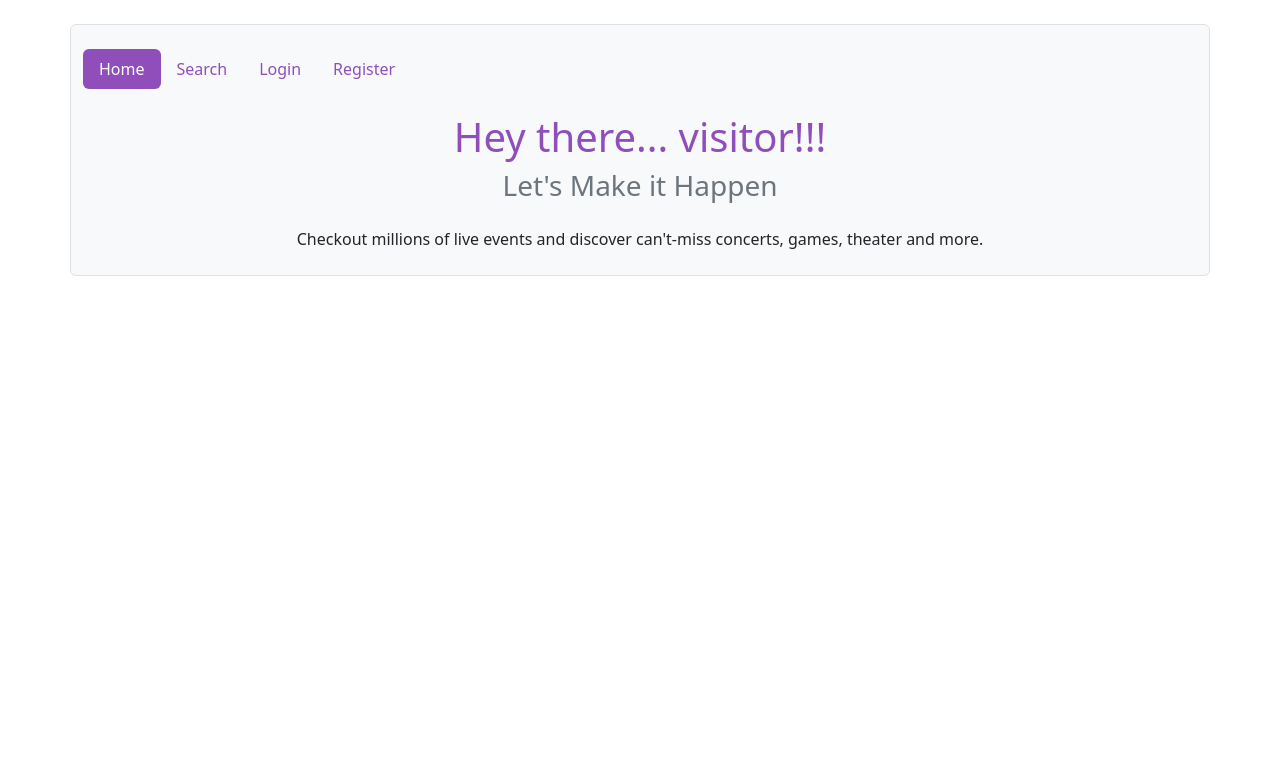
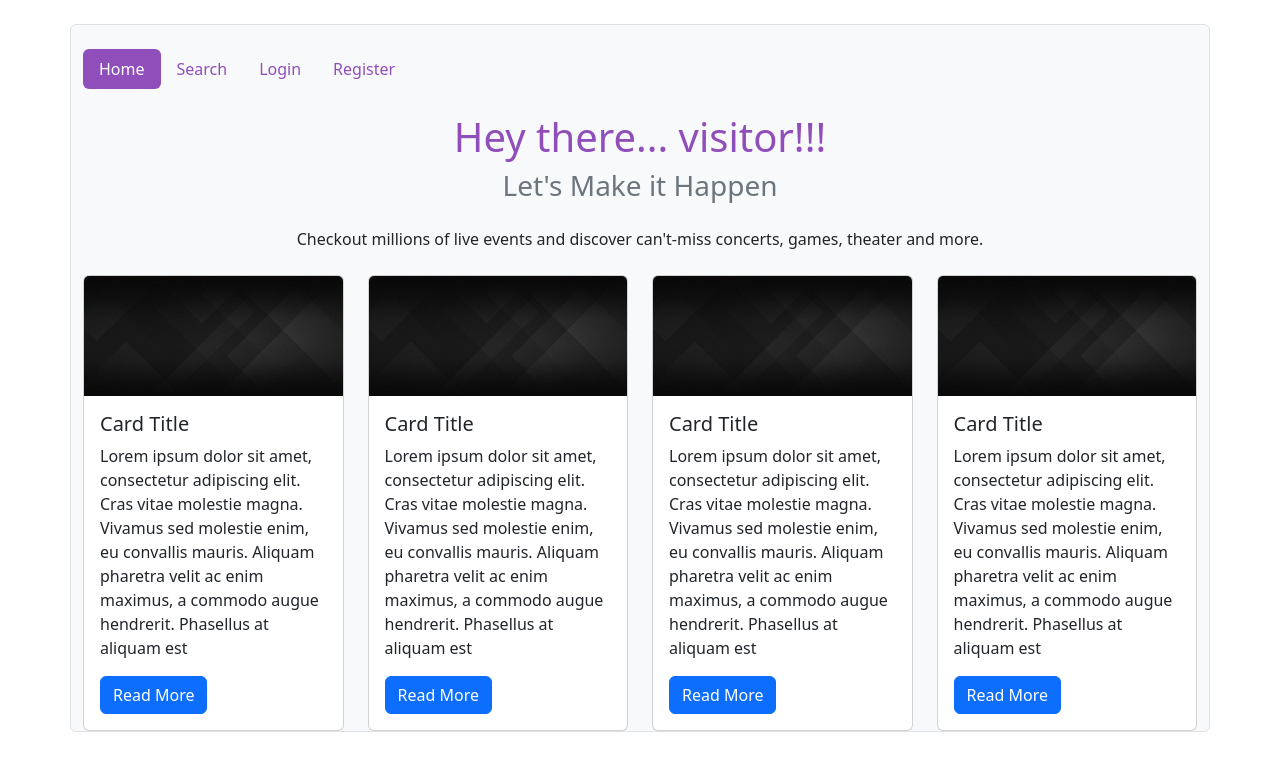
Before and after one commit to skotla1509/event-zinger-react-app, a React (Create React App) app: page / in a window 1280 px wide. Shown: the top 770 px of the page. Built offline with nearby package versions, Linux system fonts and the light colour scheme; no server answers.

Commit message:
delete user

```diff
--- a/package.json
+++ b/package.json
@@ -14,6 +14,7 @@
     "bootstrap": "^5.2.3",
     "bootstrap-icons": "^1.10.2",
     "react": "^18.2.0",
+    "react-bootstrap": "^2.7.0",
     "react-dom": "^18.2.0",
     "react-redux": "^8.0.5",
     "react-router": "^6.4.5",
--- a/src/constants/constants.js
+++ b/src/constants/constants.js
@@ -19,6 +19,16 @@ export class Gender {
 export class Helper {
     static formatDate = (date) => {
         const dateObj = new Date(date + "T12:00:00Z");
-        return dateObj.toDateString();
+        const options = { weekday: 'long', year: 'numeric', month: 'short', day: 'numeric' };
+        return dateObj.toLocaleDateString("en-us", options);
+    }
+
+    static getRoleName = (role) => {
+        switch (role) {
+            case UserRoles.CUSTOMER: return "Customer";
+            case UserRoles.EVENT_MANAGER: return "Event Manager";
+            case UserRoles.SYSTEM_ADMIN: return "Administrator";
+            default: return "NA";
+        }
     }
 }
--- a/src/reducers/users-reducer.js
+++ b/src/reducers/users-reducer.js
@@ -1,6 +1,6 @@
 import {createSlice} from "@reduxjs/toolkit";
 import {
-  changePasswordThunk,
+  changePasswordThunk, deleteUserThunk,
   findAllUsersThunk,
   findUserByIdThunk,
   loginThunk,
@@ -91,6 +91,9 @@ const usersReducer = createSlice(
       [findAllUsersThunk.fulfilled]: (state, action) => {
         state.users = action.payload
         state.loading = false
+      },
+      [deleteUserThunk.fulfilled]: (state, action) => {
+        state.users = state.users.filter((item) => item._id !== action.payload.deleted);
       }
     }
   }
--- a/src/services/users-service.js
+++ b/src/services/users-service.js
@@ -24,6 +24,11 @@ export const updateProfile = async (updatesObj) => {
   return response.data;
 }
 
+export const deleteUser = async (user) => {
+  const response = await api.delete(`${USERS_API}/${user}`);
+  return response.data
+}
+
 export const login = async (user) => {
   const response = await api.post(`${Constants.API_BASE}/login`, user)
   return response.data
--- a/src/thunks/users-thunks.js
+++ b/src/thunks/users-thunks.js
@@ -1,6 +1,6 @@
 import {createAsyncThunk} from "@reduxjs/toolkit";
 import {
-	changePassword,
+	changePassword, deleteUser,
 	findAllUsers,
 	findUserById,
 	login,
@@ -50,3 +50,8 @@ export const updateProfileThunk = createAsyncThunk(
 	'updateProfile',
 	async (updatesObj) => await updateProfile(updatesObj)
 )
+
+export const deleteUserThunk = createAsyncThunk(
+	'deleteUser',
+	async (user) => await deleteUser(user)
+)
--- a/src/views/home/index.js
+++ b/src/views/home/index.js
@@ -2,6 +2,8 @@ import React, {useEffect} from "react";
 import {useDispatch, useSelector} from "react-redux";
 import './index.css';
 import {findAllEventsThunk} from "../../thunks/events-thunks";
+import {Container ,Card, Col, Button} from 'react-bootstrap';
+
 
 const Home = () => {
   const dispatch = useDispatch()
@@ -29,6 +31,56 @@ const Home = () => {
               </div>
             </div>
           </div>
+          <div className="row">
+            <div className="col">
+              <Card>
+                <Card.Img variant="top" src="../../images/banner.jpg" />
+                <Card.Body>
+                  <Card.Title>Card Title</Card.Title>
+                  <Card.Text>
+                    Lorem ipsum dolor sit amet, consectetur adipiscing elit. Cras vitae molestie magna. Vivamus sed molestie enim, eu convallis mauris. Aliquam pharetra velit ac enim maximus, a commodo augue hendrerit. Phasellus at aliquam est
+                  </Card.Text>
+                  <Button variant="primary">Read More</Button>
+                </Card.Body>
+              </Card>
+            </div>
+            <div className="col">
+              <Card>
+                <Card.Img variant="top" src="../../images/banner.jpg" />
+                <Card.Body>
+                  <Card.Title>Card Title</Card.Title>
+                  <Card.Text>
+                    Lorem ipsum dolor sit amet, consectetur adipiscing elit. Cras vitae molestie magna. Vivamus sed molestie enim, eu convallis mauris. Aliquam pharetra velit ac enim maximus, a commodo augue hendrerit. Phasellus at aliquam est
+                  </Card.Text>
+                  <Button variant="primary">Read More</Button>
+                </Card.Body>
+              </Card>
+            </div>
+            <div className="col">
+              <Card>
+                <Card.Img variant="top" src="../../images/banner.jpg" />
+                <Card.Body>
+                  <Card.Title>Card Title</Card.Title>
+                  <Card.Text>
+                    Lorem ipsum dolor sit amet, consectetur adipiscing elit. Cras vitae molestie magna. Vivamus sed molestie enim, eu convallis mauris. Aliquam pharetra velit ac enim maximus, a commodo augue hendrerit. Phasellus at aliquam est
+                  </Card.Text>
+                  <Button variant="primary">Read More</Button>
+                </Card.Body>
+              </Card>
+            </div>
+            <div className="col">
+              <Card>
+                <Card.Img variant="top" src="../../images/banner.jpg" />
+                <Card.Body>
+                  <Card.Title>Card Title</Card.Title>
+                  <Card.Text>
+                    Lorem ipsum dolor sit amet, consectetur adipiscing elit. Cras vitae molestie magna. Vivamus sed molestie enim, eu convallis mauris. Aliquam pharetra velit ac enim maximus, a commodo augue hendrerit. Phasellus at aliquam est
+                  </Card.Text>
+                  <Button variant="primary">Read More</Button>
+                </Card.Body>
+              </Card>
+            </div>
+          </div>
         </>
     );
 }
--- a/src/views/index.js
+++ b/src/views/index.js
@@ -18,6 +18,7 @@ import eventsReducer from "../reducers/events-reducer";
 import ViewProfile from "./profile/view-profile";
 import EditProfile from "./profile/edit-profile";
 import ticketsReducer from "../reducers/tickets-reducer";
+import Users from "./users";
 
 const store = configureStore(
   {
@@ -46,6 +47,7 @@ function Tuiter() {
               <Route path="/details/:eventId" element={<Details/>}/>
               <Route path="/login" element={<Login/>}/>
               <Route path="/register" element={<Register/>}/>
+              <Route path="/users" element={<Users/>}/>
             </Routes>
       </CurrentUser>
     </BrowserRouter>
--- a/src/views/search/index.js
+++ b/src/views/search/index.js
@@ -2,6 +2,7 @@ import {useDispatch, useSelector} from "react-redux";
 import {useEffect, useState} from "react";
 import {Link, useNavigate} from "react-router-dom";
 import {findEventsBySearchTermThunk} from "../../thunks/search-thunks";
+import {Helper} from "../../constants/constants";
 
 const Search = () => {
   const [searchTerm, setSearchTerm] = useState('Sports');
@@ -41,7 +42,7 @@ const Search = () => {
 
                       <div className="col-2">
                           <div style={{color: "rgb(144,78,186)"}}>
-                              <strong>{event.date}</strong>
+                              <strong>{Helper.formatDate(event.date)}</strong>
                           </div>
                       </div>
 
--- /dev/null
+++ b/src/views/users/index.js
@@ -0,0 +1,63 @@
+import {useDispatch, useSelector} from "react-redux";
+import React, {useEffect} from "react";
+import {Link, useNavigate} from "react-router-dom";
+import {deleteUserThunk, findAllUsersThunk, profileThunk} from "../../thunks/users-thunks";
+import {Helper} from "../../constants/constants";
+
+const Users = () => {
+	const {currentUser, publicProfile, users} = useSelector((state) => state.users)
+	const dispatch = useDispatch();
+	const navigate = useNavigate();
+	useEffect(() => {
+		dispatch(profileThunk());
+		dispatch(findAllUsersThunk());
+	}, []);
+
+	return (
+		<div className="container">
+			<div className="row align-items-start mb-4">
+				<div className="col-12 col-sm-12 col-md-12 col-lg-8 col-xl-8 mt-4">
+					<h4>All users</h4>
+					<ul className="list-group">
+						{
+							users.map(
+								(item, index) =>
+									<li className="list-group-item" key={"user-" + item._id + "-" + index}>
+										<div className="row align-items-center">
+											<div className="col-auto">
+												<img src={"../../images/" + item.avatar}
+														 className="rounded"
+														 width="50px" alt=""/>
+											</div>
+											<div className="col-6">
+												<div>
+													<Link to={`/profile/${item._id}`} className="text-dark">
+														<strong>{item.firstName + " " + item.lastName}</strong>
+													</Link>
+													<i className="px-2">@{item.userName}</i>
+												</div>
+												<div>
+													<span>Joined on: </span>
+													<i>"{item.dateOfJoining ? Helper.formatDate(item.dateOfJoining) : "NA"}"</i>
+												</div>
+												<div>
+													<span>User Role: </span>
+													<i>"{Helper.getRoleName(item.userRole)}"</i>
+												</div>
+											</div>
+											<div className="col-4">
+												<button className="btn btn-primary rounded float-end"
+																onClick={() => {dispatch(deleteUserThunk(item._id))}}>Delete
+												</button>
+											</div>
+										</div>
+									</li>
+							)
+						}
+					</ul>
+				</div>
+			</div>
+		</div>
+	)
+}
+export default Users
```
Also changed, not shown: 1 other file (tests, documents, lock files or other folders).
